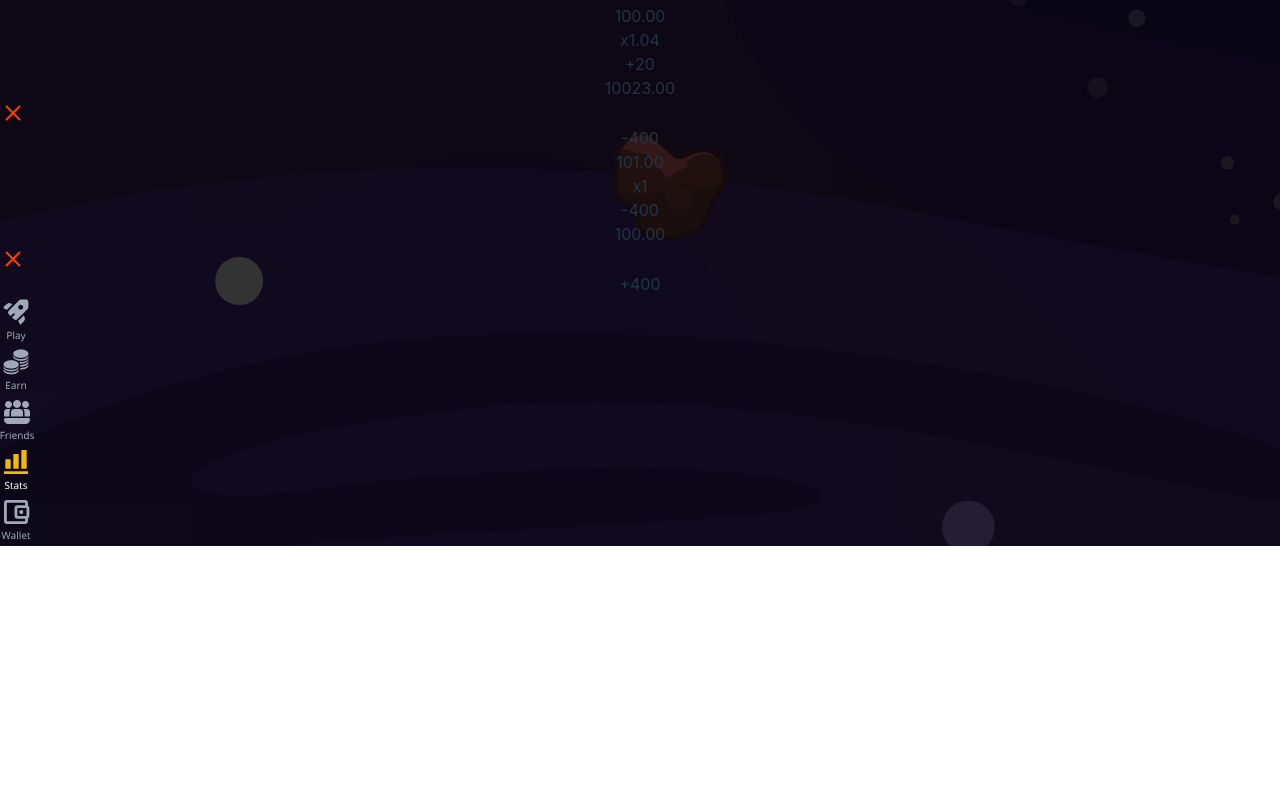
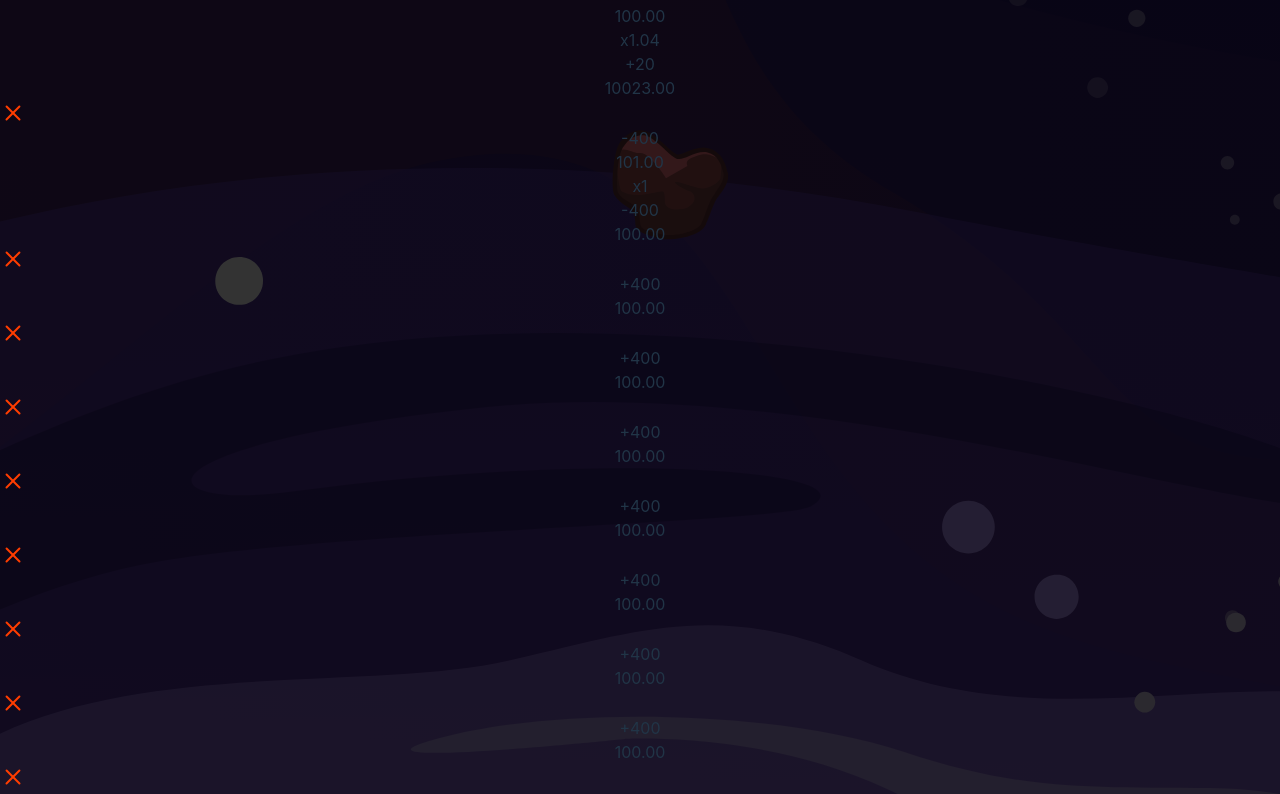
Before and after one commit to tosky19941209/tg_mini_game_front_end, a React (Vite) app: page /game-history in a window 1280 px wide. Shown: the part 1378-2172 px from the top of the page. Before the commit the page ends 1924 px from the top, so only its background shows below. Built offline with nearby package versions, Linux system fonts and the light colour scheme.

Commit message:
feat: scroll is addded

```diff
--- a/src/components/gameHistory/historyList/index.tsx
+++ b/src/components/gameHistory/historyList/index.tsx
@@ -33,10 +33,23 @@ const HistoryList = () => {
         { total: 10023, benefit: -1, plus: -400 },
         { total: 101, benefit: 1, plus: -400 },
         { total: 100, benefit: -3, plus: +400 },
+        { total: 100, benefit: -3, plus: +400 },
+        { total: 100, benefit: -3, plus: +400 },
+        { total: 100, benefit: -3, plus: +400 },
+        { total: 100, benefit: -3, plus: +400 },
+        { total: 100, benefit: -3, plus: +400 },
+        { total: 100, benefit: -3, plus: +400 },
+        { total: 100, benefit: -3, plus: +400 },
+        { total: 100, benefit: -3, plus: +400 },
+        { total: 100, benefit: -3, plus: +400 },
+        { total: 100, benefit: -3, plus: +400 },
+        { total: 100, benefit: -3, plus: +400 },
+        { total: 100, benefit: -3, plus: +400 },
+        { total: 100, benefit: -3, plus: +400 },
     ]
 
     return (
-        <div className="flex flex-col gap-3">
+        <div className="flex flex-col gap-3 h-[60vh] focus:scroll-auto scroll-smooth hover:scroll-m-0  scroll-m-8 overflow-y-auto">
             {
                 histories.map((item: any, idx: number) => (
                     <HistoryComponent
```
Also changed, not shown: src/pages/gamePlay/index.tsx (+0 -8 lines).
